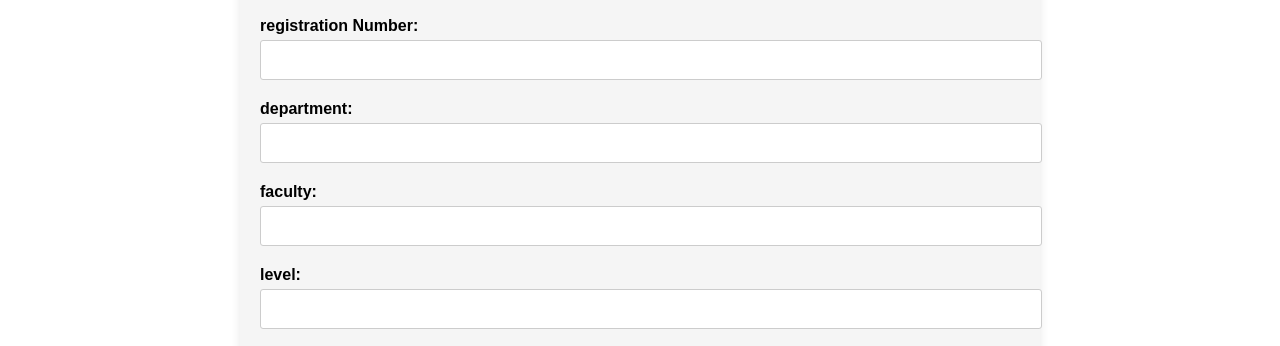
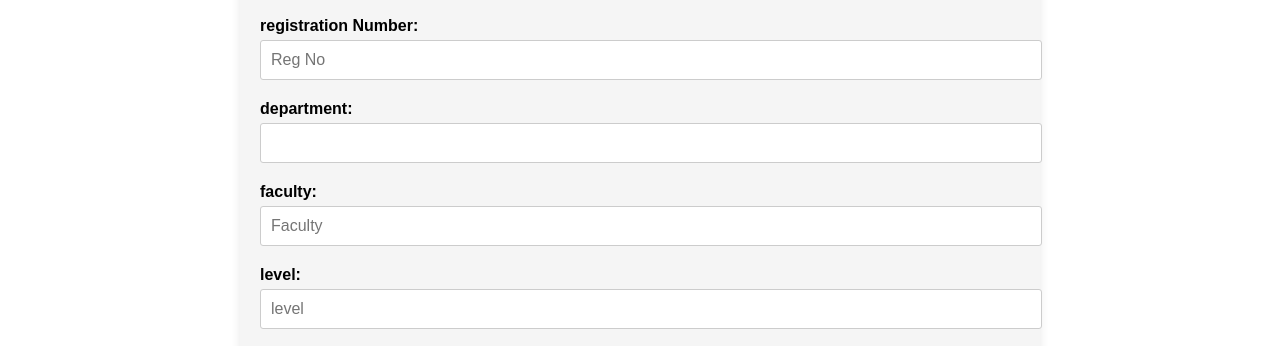
Before and after one commit to ukdon/OSSD, a plain HTML site: page index.html in a window 1280 px wide. Shown: the part 304-650 px from the top of the page. Drawn offline with Linux system fonts and the light colour scheme.

Commit message:
nas/ste/19/1058 we forgot placeholders of department, facuty, and level i have added them

```diff
--- a/index.html
+++ b/index.html
@@ -25,21 +25,21 @@
 
                 <div class="form-group">
                     <label for="reg no">registration Number:</label>
-                    <input type="text" id="reg no" name="reg no" required>
+                    <input type="text" id="reg no" name="reg no" placeholder="Reg No" required >
                 </div>
 
                 <div class="form-group">
                     <label for="dep">department:</label>
-                    <input type="text" id="dep" name="dep" required>
+                    <input type="text" id="dep" name="dep"Department  required>
                 </div>
                 <div class="form-group">
                     <label for="dep">faculty:</label>
-                    <input type="text" id="dep" name="dep" required>
+                    <input type="text" id="dep" placeholder="Faculty"  name="dep" required>
                 </div>
 
                 <div class="form-group">
                     <label for="level">level:</label>
-                    <input type="text" id="level" name="level" required>
+                    <input type="text" id="level" name="level"placeholder="level"  required>
                 </div>
 
                 <div class="form-group">
```
